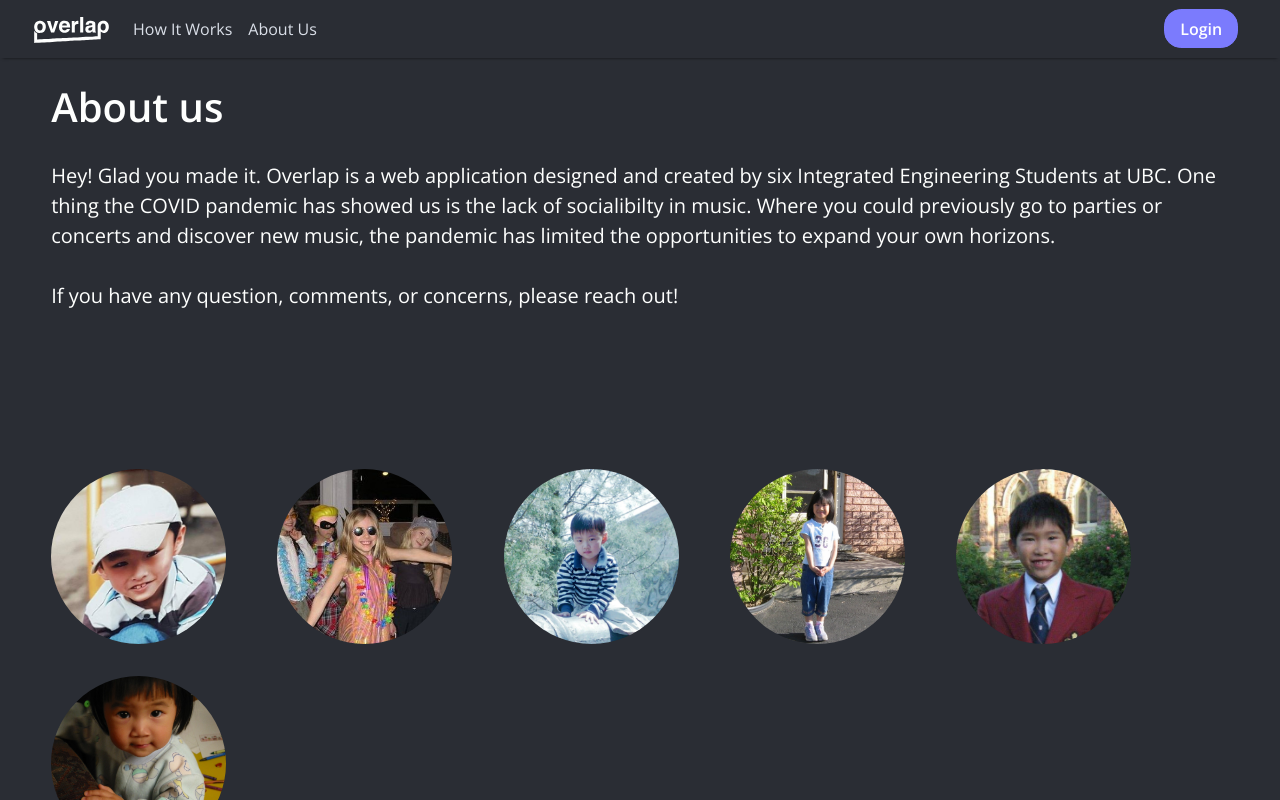
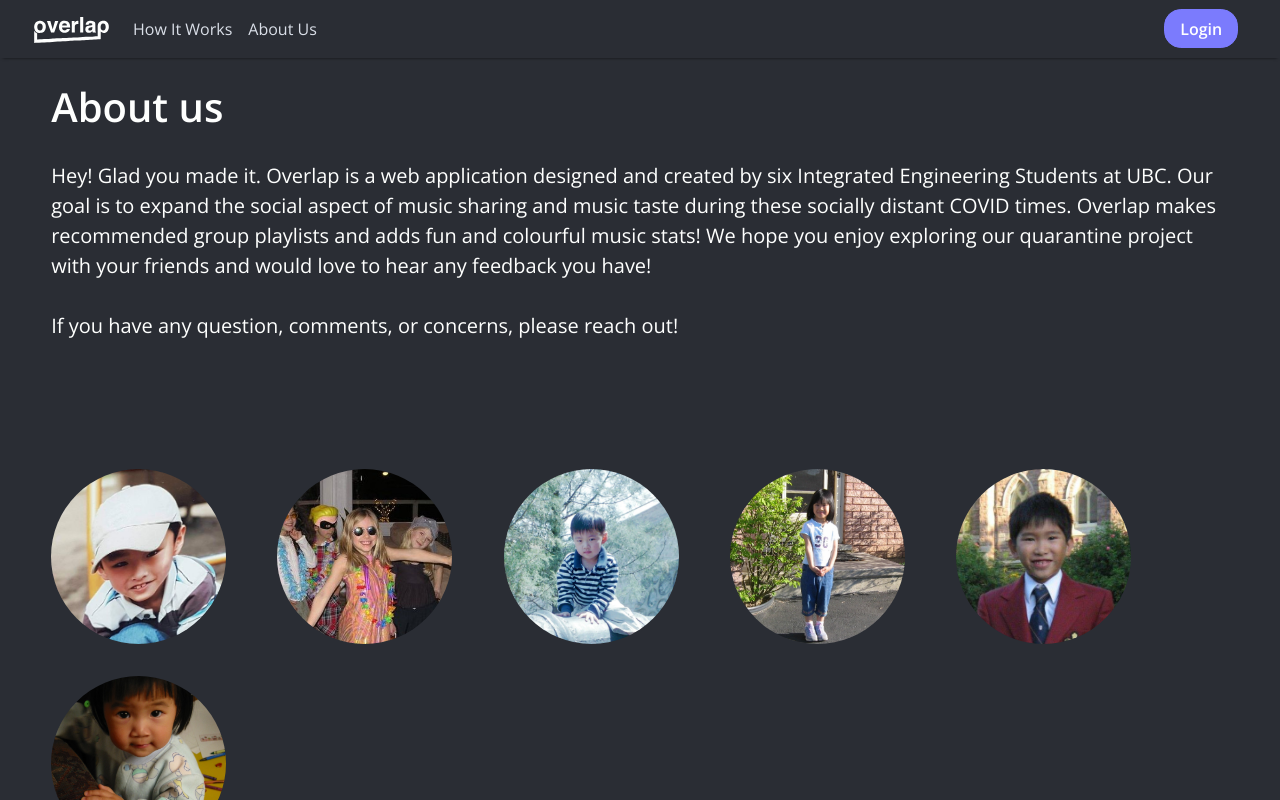
Before and after one commit to IGEN330-Overlap/Overlap, a React (Create React App) app in the folder frontend/: page /about in a window 1280 px wide. Built offline with nearby package versions, Linux system fonts and the light colour scheme.

Commit message:
edited about us blurb and added changes to HIW for beatrice

```diff
--- a/frontend/src/AboutUs/TextBlurb/TextBlurb.js
+++ b/frontend/src/AboutUs/TextBlurb/TextBlurb.js
@@ -8,9 +8,10 @@ const Blurb = (props) => {
         <div className="under-bar"></div>
         <p className='sub-text'>Hey! Glad you made it. Overlap is a web application
         designed and created by six Integrated Engineering Students at UBC.
-        One thing the COVID pandemic has showed us is the lack of socialibilty in music.
-        Where you could previously go to parties or concerts and discover new music,
-        the pandemic has limited the opportunities to expand your own horizons.
+        Our goal is to expand the social aspect of music sharing
+        and music taste during these socially distant COVID times. Overlap makes recommended group playlists
+        and adds fun and colourful music stats! We hope you enjoy exploring
+        our quarantine project with your friends and would love to hear any feedback you have!
         </p>
         <p className='sub-text'>If you have any question, comments, or concerns, please reach out!</p>
     </div>
--- a/frontend/src/HowItWorks/HowItWorks.css
+++ b/frontend/src/HowItWorks/HowItWorks.css
@@ -56,6 +56,9 @@
 }
 .hiw-insights .under-bar {
     background-color: var(--off-white-color);
+}
+.hiw-insights .graphics{
+    height: 19vw;
 }
 .hiw-insights .graphics .user-bubble {
     position: relative;
@@ -421,7 +424,9 @@
         margin-bottom: 1.5rem;
         width: 100%;
     }
-
+    .hiw-insights .graphics{
+        height: 180px;
+    }
     .hiw-insights .graphics .user-bubble {
         height: 170px;
         width: 170px;
```
